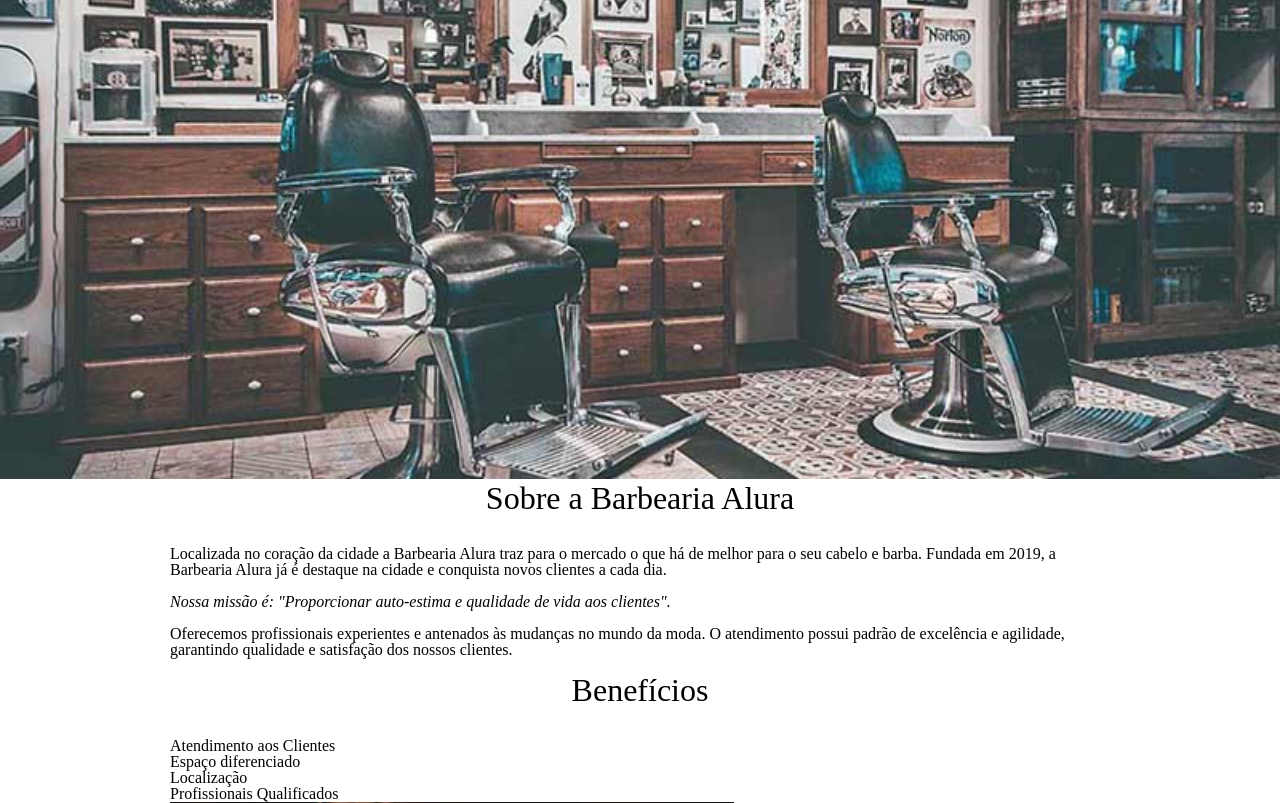
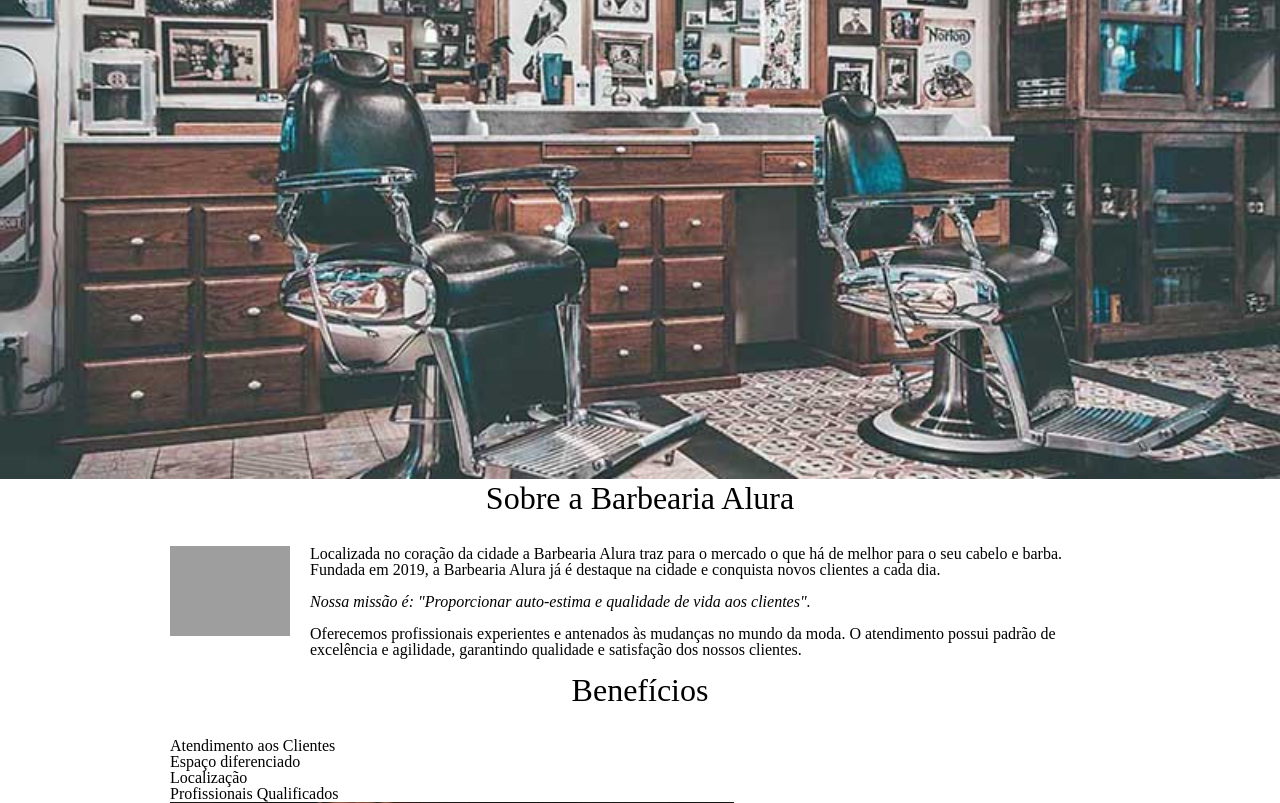
Before and after one commit to SpartanWilhelm/ALURA, a PHP site: page / in a window 1280 px wide. Shown: the part 294-1097 px from the top of the page. Run offline with PHP 8.4, Linux system fonts and the light colour scheme; grey boxes are pictures that could not be loaded.

Commit message:
Usando o float

```diff
--- a/HTML_CSS/index.html
+++ b/HTML_CSS/index.html
@@ -29,6 +29,8 @@
             <section class="principal">
                 <h2 class="titulo-principal">Sobre a Barbearia Alura</h2>
 
+                <img class="utensilios" src="utensilios.jpg" alt="Utensilios de um barbeiro.">
+
                 <p>Localizada no coração da cidade a <strong>Barbearia Alura</strong> traz para o mercado o que há de melhor para o seu cabelo e barba. Fundada em 2019, a Barbearia Alura já é destaque na cidade e conquista novos clientes a cada dia.</p>
 
                 <p id="missao"><em>Nossa missão é: <strong>"Proporcionar auto-estima e qualidade de vida aos clientes".</strong></em></p>
--- a/HTML_CSS/style.css
+++ b/HTML_CSS/style.css
@@ -154,6 +154,7 @@ td, th {
     text-align: center;
     font-size: 2em;
     margin: 0 0 1em;
+    clear: left;
 }
 
 .principal p {
@@ -168,6 +169,12 @@ td, th {
     font-style: italic;
 }
 
+.utensilios {
+    width: 120px;
+    float: left;
+    margin: 0 20px 20px 0;
+}
+
 .imagembeneficios {
     width: 60%;
 }
```
